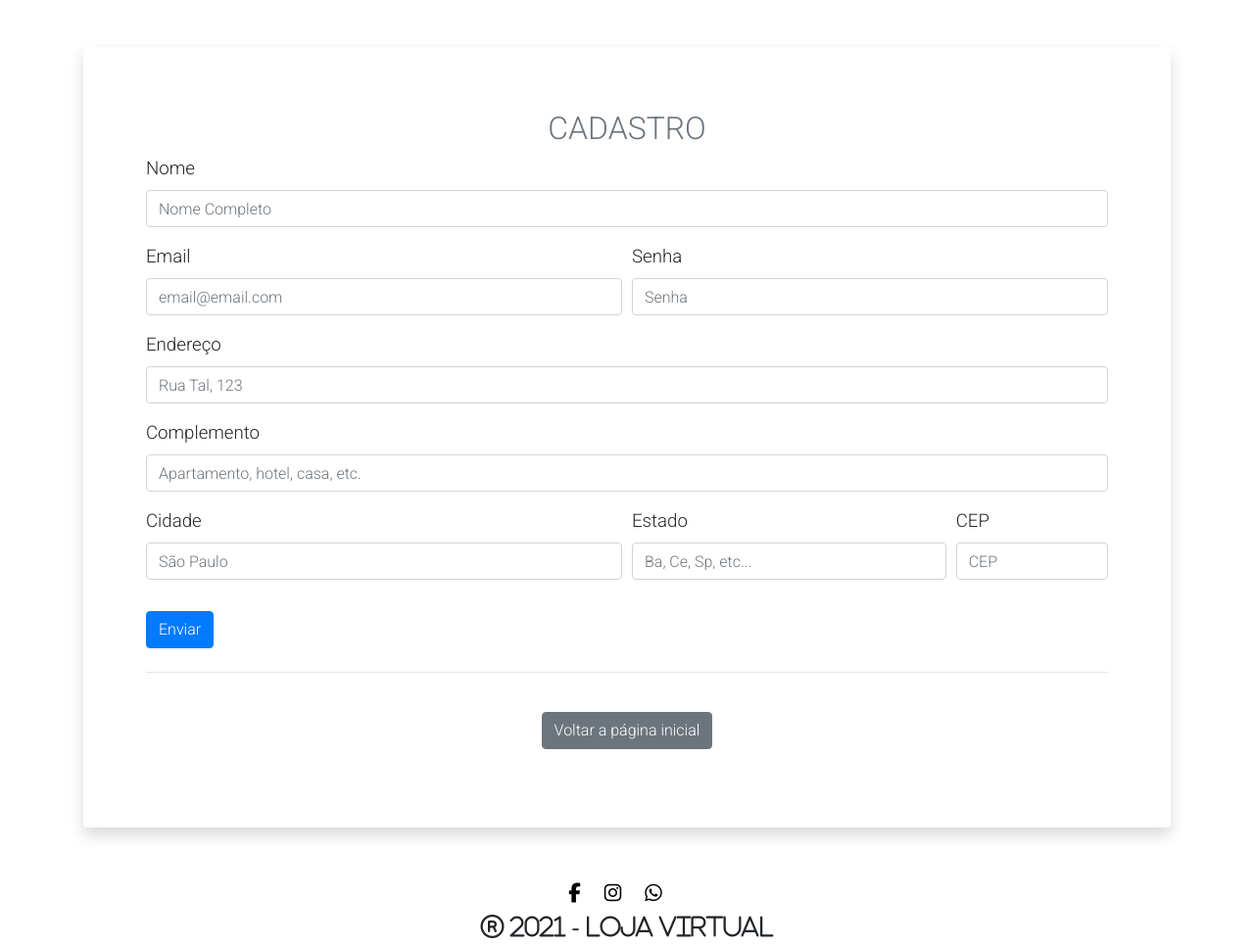
After one commit to brunopontes90/projeto-loja, a PHP site: page /views/cadastro.php in a window 1280 px wide. The commit adds this page. Shown: the whole page at 98% size. Run offline with PHP 8.4, Linux system fonts and the light colour scheme; some libraries are stand-ins or nearby versions.

Commit message:
Criado tela de cadastro, ajustes em telas de login e sobre

```diff
--- /dev/null
+++ b/views/cadastro.php
@@ -0,0 +1,86 @@
+<!DOCTYPE html>
+<html lang="pt-br">
+<head>
+    <meta charset="UTF-8">
+    <meta http-equiv="X-UA-Compatible" content="IE=edge">
+    <meta name="viewport" content="width=device-width, initial-scale=1.0">
+    <link rel="stylesheet" href="https://stackpath.bootstrapcdn.com/bootstrap/4.1.3/css/bootstrap.min.css" integrity="sha384-MCw98/SFnGE8fJT3GXwEOngsV7Zt27NXFoaoApmYm81iuXoPkFOJwJ8ERdknLPMO" crossorigin="anonymous">
+    <script src="https://code.jquery.com/jquery-3.3.1.slim.min.js" integrity="sha384-q8i/X+965DzO0rT7abK41JStQIAqVgRVzpbzo5smXKp4YfRvH+8abtTE1Pi6jizo" crossorigin="anonymous"></script>
+    <script src="https://cdnjs.cloudflare.com/ajax/libs/popper.js/1.14.3/umd/popper.min.js" integrity="sha384-ZMP7rVo3mIykV+2+9J3UJ46jBk0WLaUAdn689aCwoqbBJiSnjAK/l8WvCWPIPm49" crossorigin="anonymous"></script>
+    <script src="https://stackpath.bootstrapcdn.com/bootstrap/4.1.3/js/bootstrap.min.js" integrity="sha384-ChfqqxuZUCnJSK3+MXmPNIyE6ZbWh2IMqE241rYiqJxyMiZ6OW/JmZQ5stwEULTy" crossorigin="anonymous"></script>
+    <script src="https://kit.fontawesome.com/8455a3d02b.js" crossorigin="anonymous"></script>
+    <link rel="stylesheet" href="../css/index.css">
+    <title>Games</title>
+</head>
+<body class="container">
+    <main class="container shadow p-3 mt-5 mb-5 bg-white rounded">
+
+        <form class="m-5" method='post' action="/php/gravar.php">
+
+            <h1 class="h2 text-center text-uppercase text-muted">Cadastro</h1>
+
+            <div class="form-row">
+                <div class="form-group col-md-12">
+                    <label for="inputEmail4">Nome</label>
+                    <input type="text" class="form-control" id="inputEmail4" placeholder="Nome Completo" name="nome" required>
+                </div>
+            </div>
+
+            <div class="form-row">
+
+                <div class="form-group col-md-6">
+                    <label for="inputEmail4">Email</label>
+                    <input type="email" class="form-control" id="inputEmail4" placeholder="email@email.com" name="email" required>
+                </div>
+
+                <div class="form-group col-md-6">
+                    <label for="inputPassword4">Senha</label>
+                    <input type="password" class="form-control" id="inputPassword4" placeholder="Senha" name="senha" required>
+                </div>
+            </div>
+
+            <div class="form-group">
+                <label for="inputAddress">Endereço</label>
+                <input type="text" class="form-control" id="inputAddress" placeholder="Rua Tal, 123" name="endereco" required>
+            </div>
+
+            <div class="form-group">
+                <label for="inputAddress2">Complemento</label>
+                <input type="text" class="form-control" id="inputAddress2" placeholder="Apartamento, hotel, casa, etc." name="complemento" required>
+            </div>
+
+            <div class="form-row">
+
+                <div class="form-group col-md-6">
+                    <label for="inputCity">Cidade</label>
+                    <input type="text" class="form-control" id="inputCity" placeholder="São Paulo" name="cidade" required>
+                </div>
+
+                <div class="form-group col-md-4">
+                    <label for="inputEstado">Estado</label>
+                    <input type="text" id="inputEstado" class="form-control" placeholder="Ba, Ce, Sp, etc..." name="estado" required>
+                </div>
+
+                <div class="form-group col-md-2">
+                    <label for="inputCEP">CEP</label>
+                    <input type="text" class="form-control" id="inputCEP" placeholder="CEP" name="cep" required>
+                </div>
+
+            </div>
+
+            <input type="submit" class="btn btn-primary mt-3" value="Enviar">
+
+            <hr class="my-4">
+
+            <div class="d-flex justify-content-center">
+                <a href="../index.php" class="btn btn-secondary m-3 h6">Voltar a página inicial</a>
+            </div>
+
+        </form>
+    </main>
+
+    <footer>
+        <?php include './layouts/footer.php' ?>
+    </footer>
+</body>
+</html>
--- a/views/sobre.php
+++ b/views/sobre.php
@@ -21,7 +21,7 @@
         <h2 class="mt-2 text-center text-uppercase font-weight-bold text-muted">Sobre Nós</h2>
         <div class="m-5">
             <p>A Loja Virtual é uma empresa de inovação, atuando no Brasil, desde 2021. Somos por trazer entretenimento de jogos nacionais e internacionais.</p>
-            <p>Foi com muita vontade de inovar que entramos de cabeça nesse mundo na inteção de trazer conteudos dizerços referente a jogos.</p>
+            <p>Foi com muita vontade de inovar que entramos de cabeça nesse mundo na inteção de trazer conteudos diverços referente a jogos.</p>
             <p>Desde 2020, desenvolvemos nosso 1º conteudo, com o objetivo de atender melhor nosso público e de aumentar nossa presença no mercado mundial do entretenimento, que não para de crescer.</p>
             <p>Podem chamar do que quiser: de digital, online, web, internet, virtual e até de nuvem! Gostamos mesmo é de estar sempre conectado com nosso público. </p>
         </div>
```
Also changed, not shown: views/login.php (+49 -1 lines).
